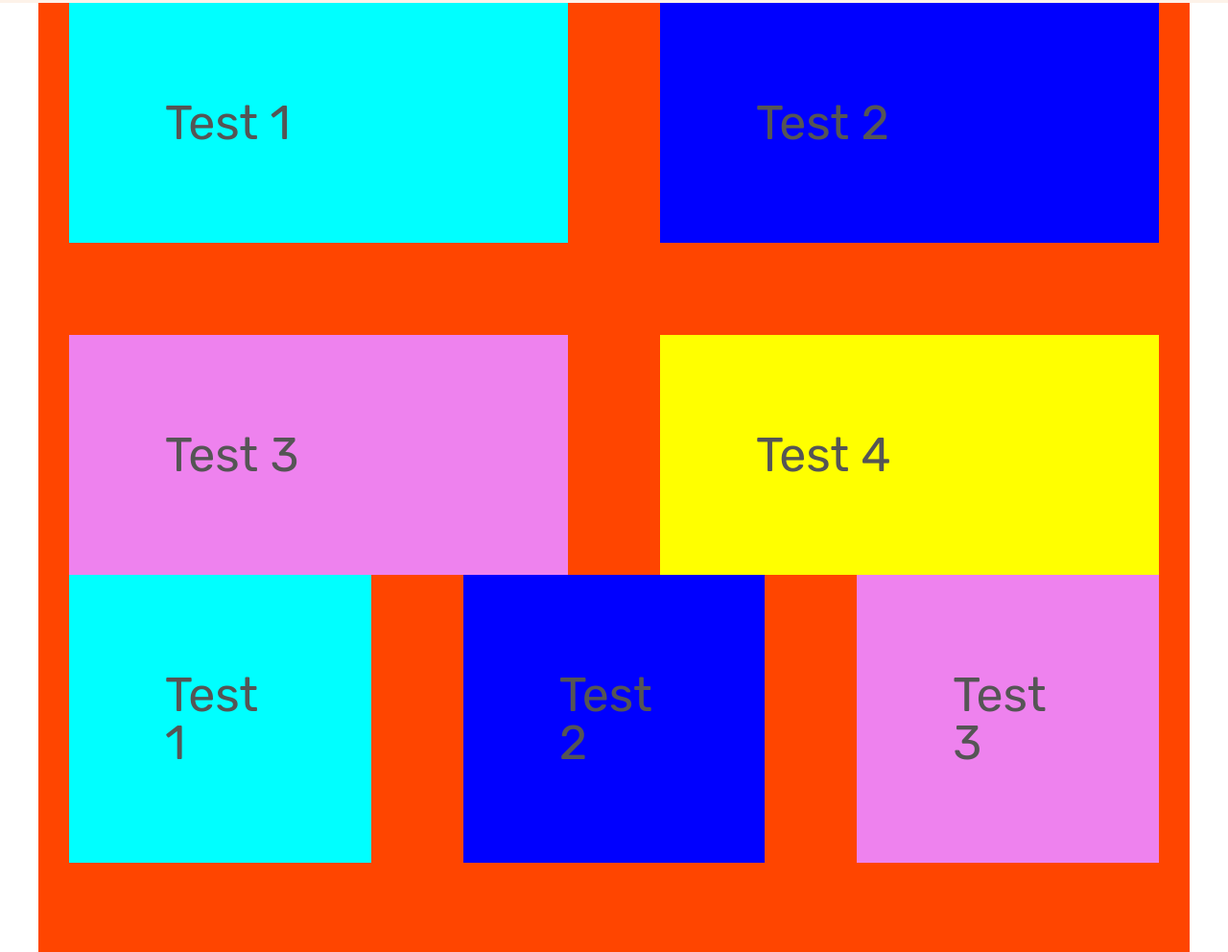
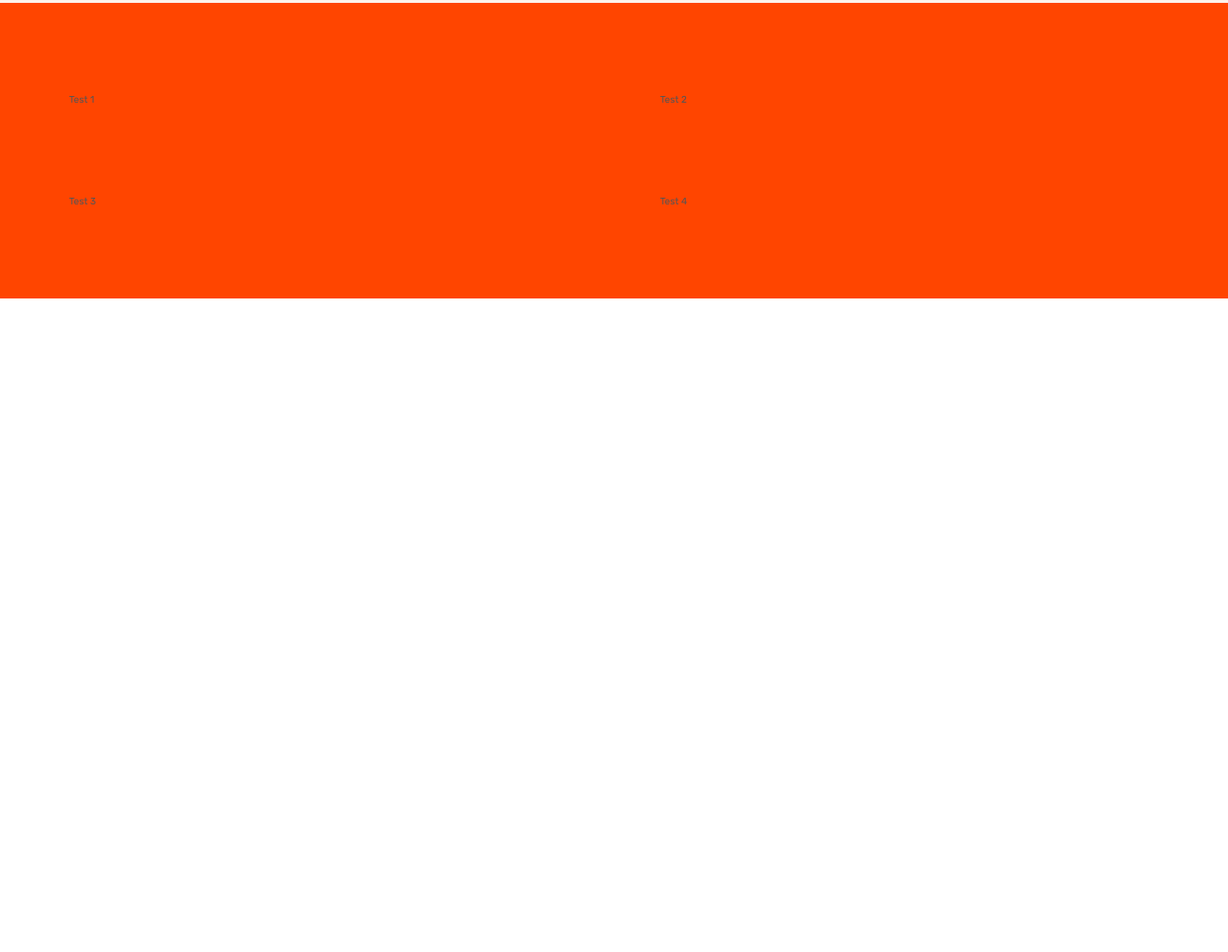
Before and after one commit to ViktorGeorgiev98/omnifoodWebApp, a plain HTML site: page src/main/html/omnifood.html in a window 1280 px wide. Shown: the part 757-1749 px from the top of the page at 96% size. After the commit the page ends 1068 px from the top, so only its background shows below. Drawn offline with Linux system fonts and the light colour scheme; files whose address does not match are found by name.

Commit message:
created a reusable grid

```diff
--- a/src/main/css/howItWorks.css
+++ b/src/main/css/howItWorks.css
@@ -3,19 +3,8 @@
     background-color: orangered;
 }
 
-.section-how div {
-    padding: 100px;
-    font-size: 50px;
+.section-how div div {
+    /* padding: 100px;
+    font-size: 50px; */
+    /* background-color: #333; */
 }
-.section-how div:nth-child(1) {
-    background-color: aqua;
-}
-.section-how div:nth-child(2) {
-    background-color: blue;
-}
-.section-how div:nth-child(3) {
-    background-color: violet;
-}
-.section-how div:nth-child(4) {
-    background-color: yellow;
-}
--- a/src/main/html/omnifood.html
+++ b/src/main/html/omnifood.html
@@ -56,19 +56,14 @@
                 </div>
             </div>
         </section>
-        <section class="section-how container grid grid--2-cols">
-            <div>Test 1</div>
-            <div>Test 2</div>
-            <div>Test 3</div>
-            <div>Test 4</div>
+        <section class="section-how">
+            <div class="container grid grid--2-cols">
+                <div>Test 1</div>
+                <div>Test 2</div>
+                <div>Test 3</div>
+                <div>Test 4</div>
+            </div>
         </section>
-        <section class="section-how container grid grid--3-cols">
-            <div>Test 1</div>
-            <div>Test 2</div>
-            <div>Test 3</div>
-            <div>Test 4</div>
-        </section>
-
     </main>
 
 </body>
```
